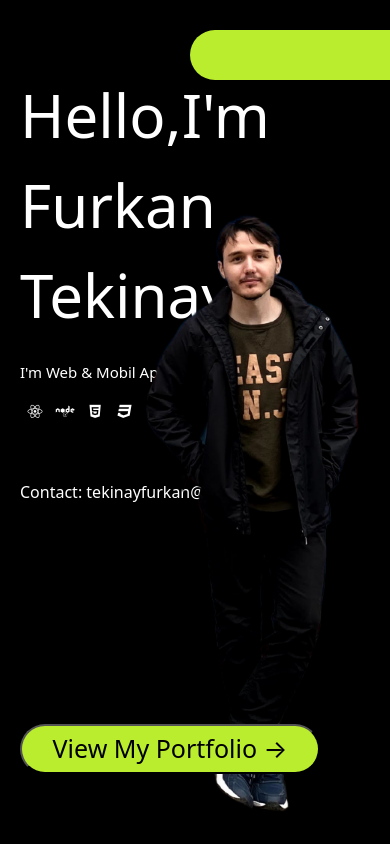
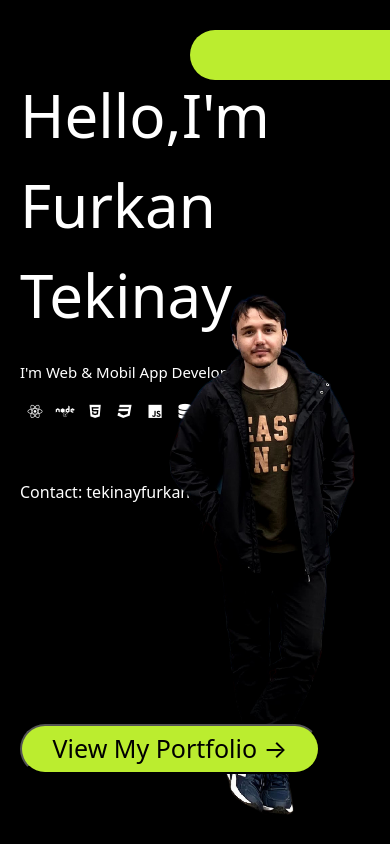
Before and after one commit to frkntkny/portfolioWebsiteV2, a React (Create React App) app: page / in a window 390 px wide. Shown: the top 844 px of the page. Built offline with nearby package versions, Linux system fonts and the light colour scheme; no server answers.

Commit message:
vertical scroll problem solved

```diff
--- a/src/Header.module.css
+++ b/src/Header.module.css
@@ -13,9 +13,9 @@ body {
   color: white;
 }
 .profilePhoto {
-  width: 80vh;
+  width: 40vh;
   position: absolute;
-  right: -100px;
+  right: 0px;
   bottom: -10px;
 }
 .counterDiv {
@@ -54,9 +54,9 @@ body {
 
 @media only screen and (max-width: 540px) {
   .profilePhoto {
-    width: 80vh;
+    width: 30vh;
     position: absolute;
-    right: -200px;
+    right: 0px;
     bottom: -10px;
   }
   .textContent {
```
Also changed, not shown: src/images/profile-photo.png.
